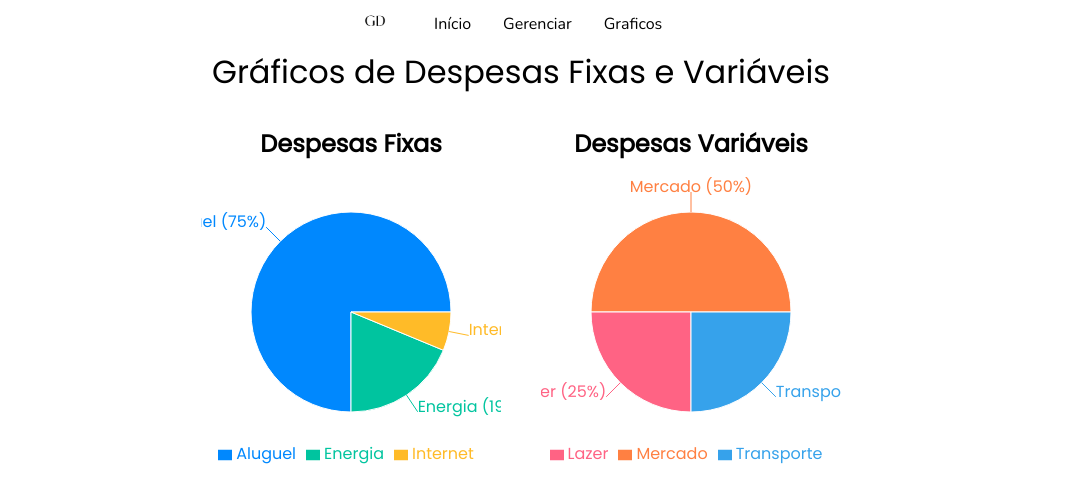
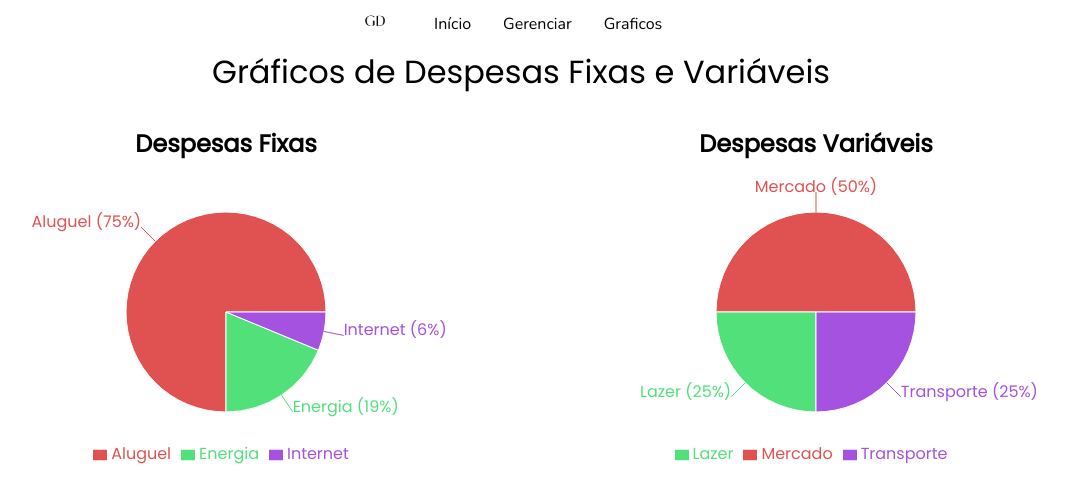
Before and after one commit to gustavonaida/Trabalho-DW2, a React (Vite) app: page /graficos in a window 1280 px wide. Shown: the top 502 px of the page, without its empty margins (119-1186 px from the left). Built offline with nearby package versions, Linux system fonts and the light colour scheme.

Commit message:
corgrafico

```diff
--- a/src/pages/Graficos.jsx
+++ b/src/pages/Graficos.jsx
@@ -1,4 +1,3 @@
-// src/pages/Graficos.jsx
 import React from "react";
 import { PieChart, Pie, Cell, Tooltip, Legend } from "recharts";
 import "../css/Graficos.css";
@@ -15,8 +14,10 @@
   { name: "Transporte", value: 300 },
 ];
 
-const COLORS_FIXAS = ["#0088FE", "#00C49F", "#FFBB28"];
-const COLORS_VARIAVEIS = ["#FF8042", "#FF6384", "#36A2EB"];
+const generateColor = (index) => {
+  const hue = (index * 137.508) % 360;
+  return `hsl(${hue}, 70%, 60%)`;
+};
 
 export default function Graficos() {
   return (
@@ -26,7 +27,7 @@
       <div className="grafico-duplo">
         <div>
           <h2>Despesas Fixas</h2>
-          <PieChart width={300} height={300}>
+          <PieChart width={550} height={300}>
             <Pie
               data={despesasFixas}
               cx="50%"
@@ -38,7 +39,7 @@
               dataKey="value"
             >
               {despesasFixas.map((entry, index) => (
-                <Cell key={index} fill={COLORS_FIXAS[index % COLORS_FIXAS.length]} />
+                <Cell key={index} fill={generateColor(index)} />
               ))}
             </Pie>
             <Tooltip formatter={(value) => `R$ ${value}`} />
@@ -48,7 +49,7 @@
 
         <div>
           <h2>Despesas Variáveis</h2>
-          <PieChart width={300} height={300}>
+          <PieChart width={550} height={300}>
             <Pie
               data={despesasVariaveis}
               cx="50%"
@@ -60,7 +61,7 @@
               dataKey="value"
             >
               {despesasVariaveis.map((entry, index) => (
-                <Cell key={index} fill={COLORS_VARIAVEIS[index % COLORS_VARIAVEIS.length]} />
+                <Cell key={index} fill={generateColor(index)} />
               ))}
             </Pie>
             <Tooltip formatter={(value) => `R$ ${value}`} />
```
